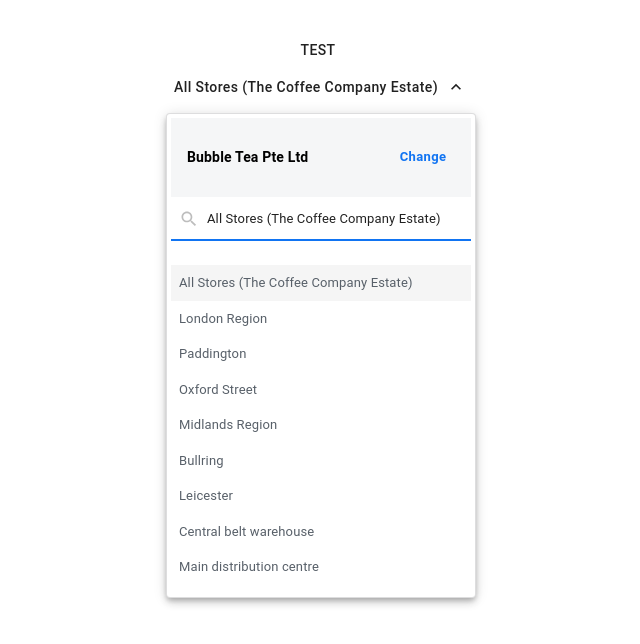
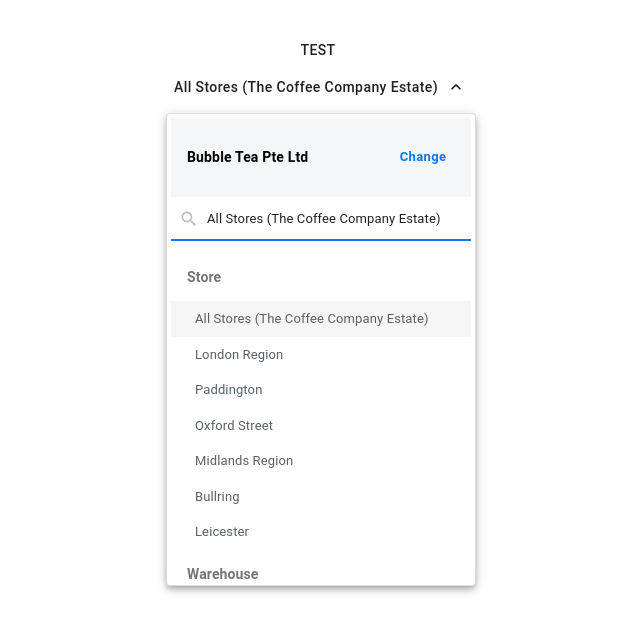
Before and after one commit to itsmetambui/myda-assessment, a React (Create React App) app: page / in a window 1280 px wide. Both pictures are taken after a click on the button "All Stores (The Coffee Company Estate)". Shown: the top 644 px of the page, without its empty margins (322-962 px from the left). Built offline with nearby package versions, Linux system fonts and the light colour scheme.

Commit message:
add categories

```diff
--- a/src/components/StorePicker.tsx
+++ b/src/components/StorePicker.tsx
@@ -55,7 +55,14 @@
     margin: 0,
     color: "#586069",
     fontSize: 13,
-    paddingTop: theme.spacing(2),
+    paddingTop: theme.spacing(0.5),
+  },
+  groupLabel: {
+    textTransform: "lowercase",
+    fontWeight: 600,
+    "&::first-letter": {
+      textTransform: "uppercase",
+    },
   },
   option: {
     minHeight: "auto",
@@ -197,6 +204,7 @@
               paper: classes.paper,
               option: classes.option,
               popperDisablePortal: classes.popperDisablePortal,
+              groupLabel: classes.groupLabel,
             }}
             value={store}
             onChange={(event, newValue) => {
@@ -211,6 +219,7 @@
               </React.Fragment>
             )}
             options={business.stores}
+            groupBy={(option) => option.type}
             getOptionLabel={(option) => option.name}
             renderInput={(params) => (
               <TextField
```
